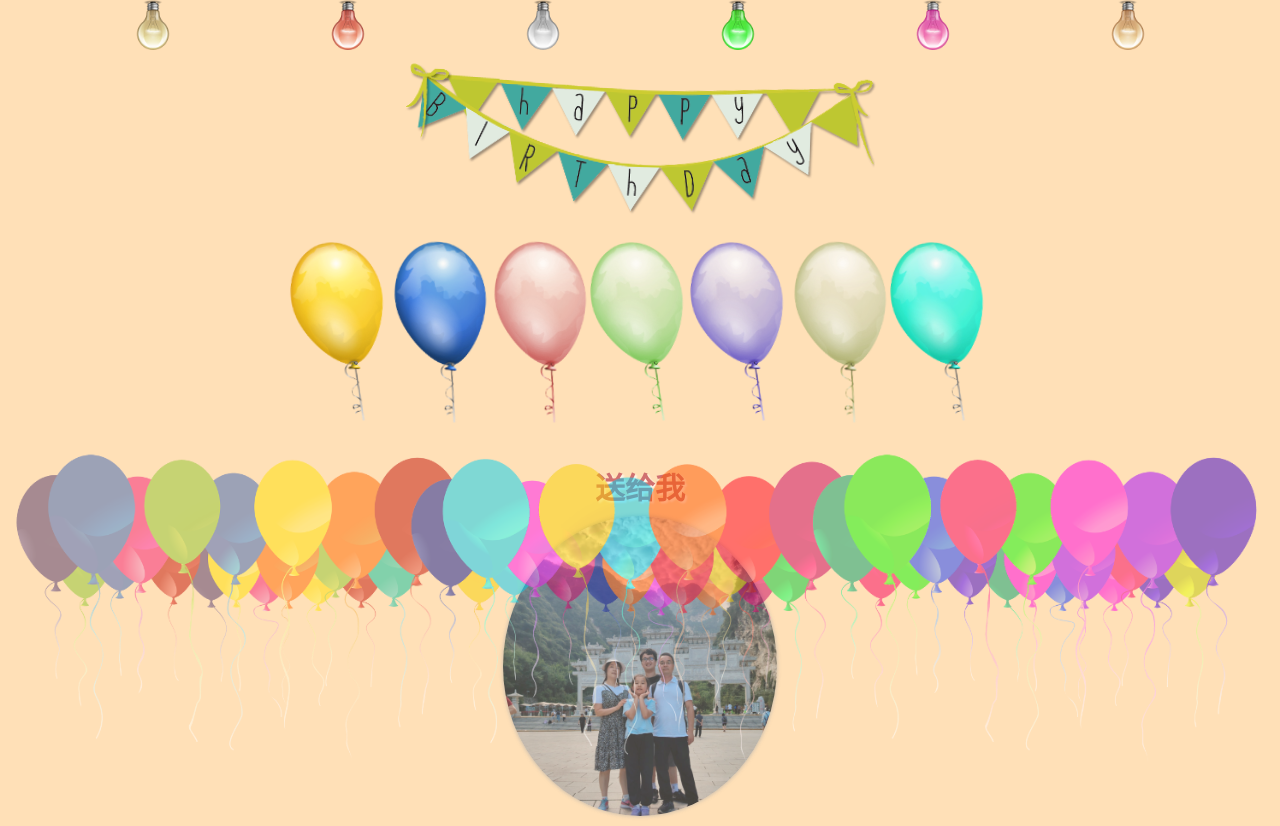
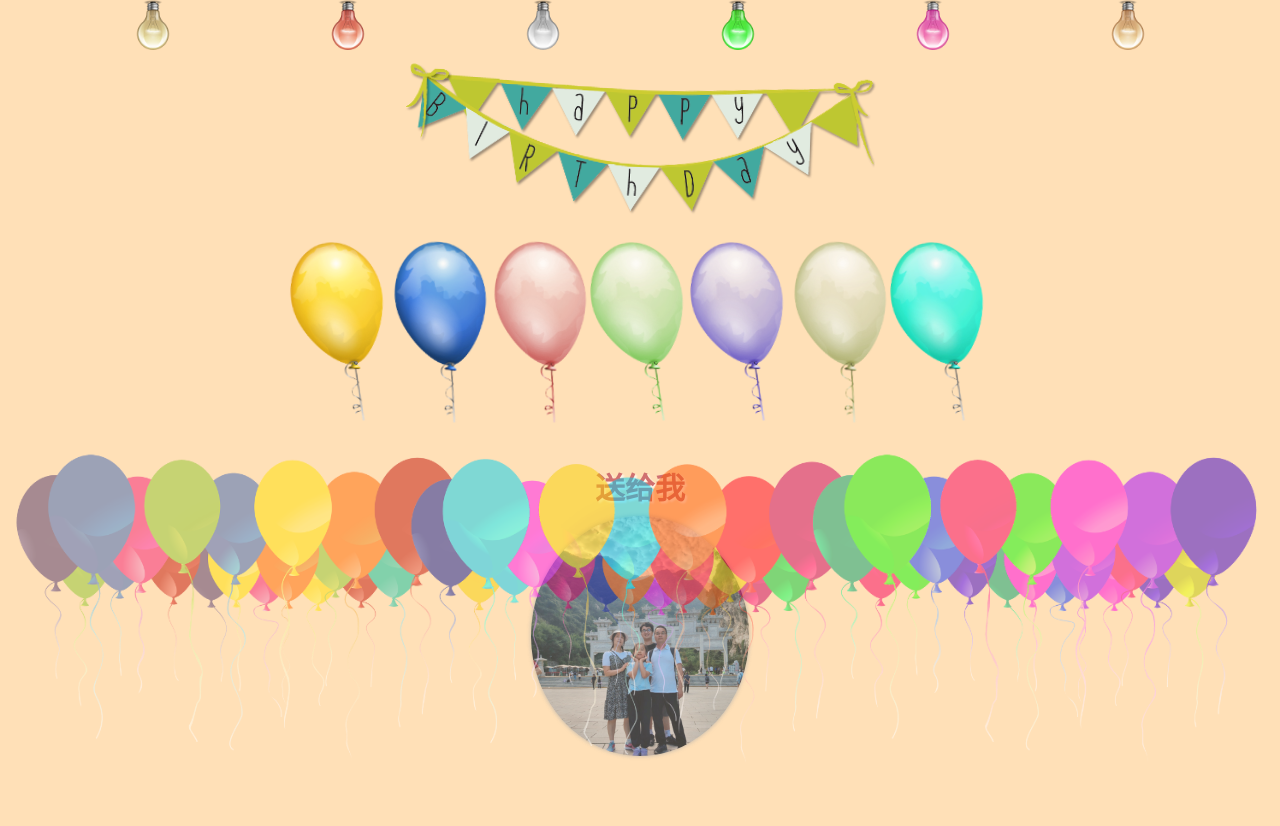
Before and after one commit to Lattice-zjj/birthday, a plain HTML site: page index.html in a window 1280 px wide. Both pictures are taken after a click on the button "开始". After the commit the page ends 800 px from the top, so only its background shows below. Drawn offline with Linux system fonts and the light colour scheme.

Commit message:
fix some bugs

```diff
--- a/assets/stylesheet.css
+++ b/assets/stylesheet.css
@@ -1293,7 +1293,7 @@ audio {
 .message p img{
 	display: block;
 	max-width: 100%;
-	max-height: 300px;
+	max-height: 240px;
 	margin: 5px auto;
 	border-radius: 50%;
 	box-shadow: #aaa 0 0 4px;
```
